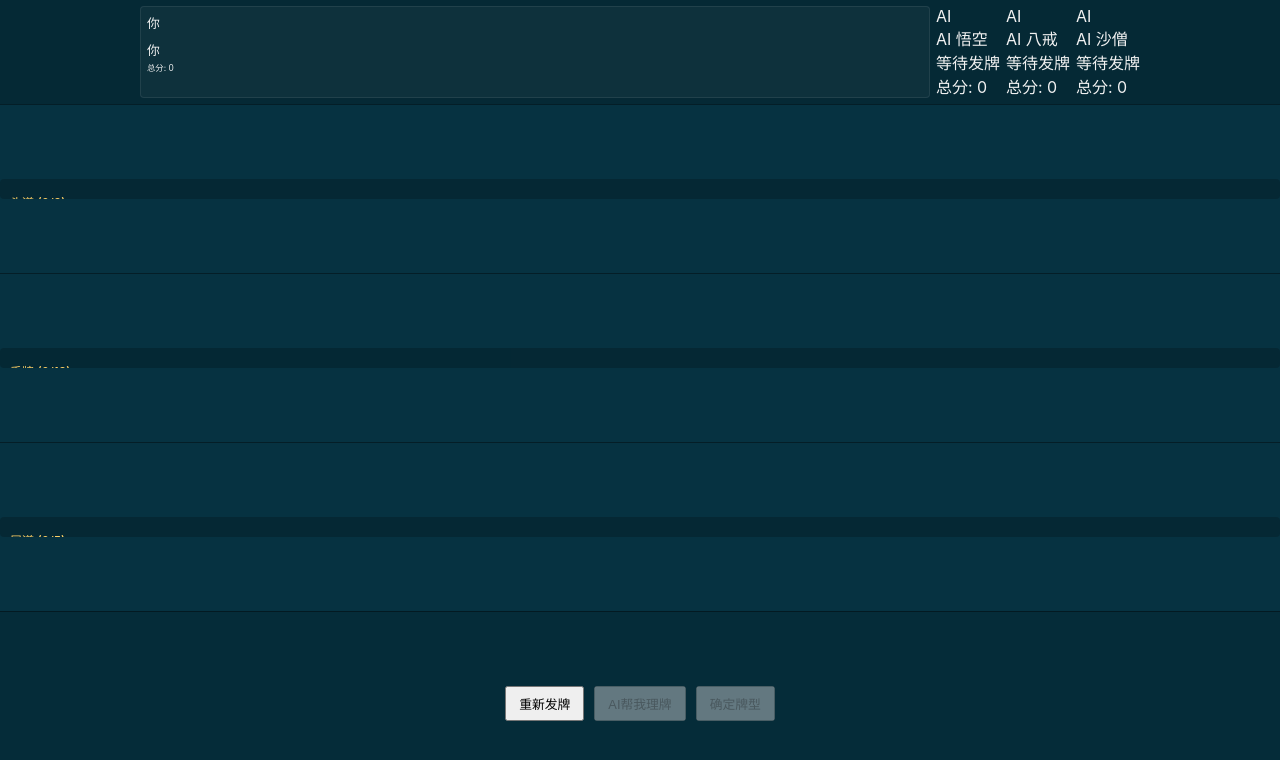
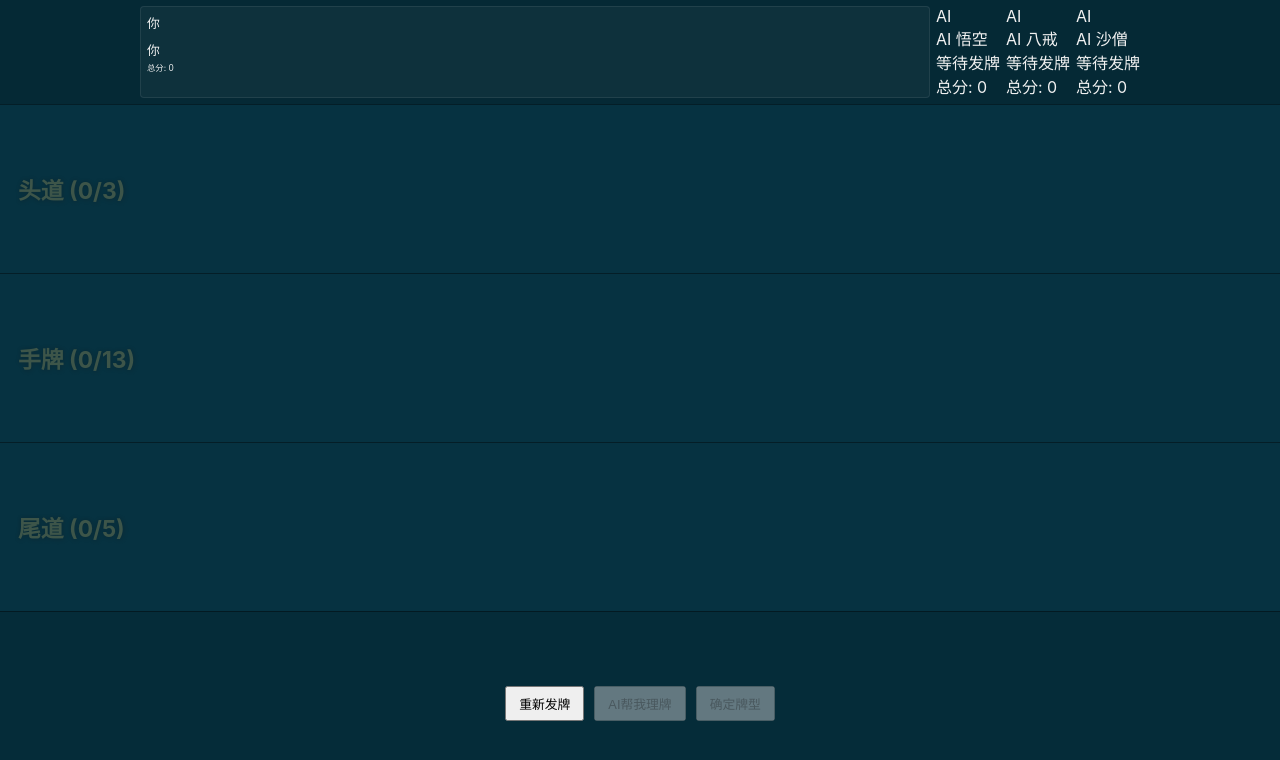
Before and after one commit to wen952555/sss, a React (Create React App) app in the folder frontend/: page / in a window 1280 px wide. Shown: the top 760 px of the page. Built offline with nearby package versions, Linux system fonts and the light colour scheme.

Commit message:
Update App.css

```diff
--- a/frontend/src/App.css
+++ b/frontend/src/App.css
@@ -1,5 +1,3 @@
-/* frontend/src/App.css */
-
 /* --- 全局与基础布局 --- */
 html, body {
   height: 100%;
@@ -82,7 +80,7 @@ html, body {
   display: flex;
   justify-content: center;
   align-items: stretch;
-  overflow: hidden;
+  overflow: hidden; /* 禁止滚动条出现 */
   border-top: 1px solid rgba(0,0,0,0.4);
 }
 
@@ -100,35 +98,35 @@ html, body {
   min-height: 0;
   margin: 0 auto;
   justify-content: center;
-  overflow-x: auto;
-  overflow-y: hidden;
+  overflow: visible;   /* 禁止滚动条，也不裁剪说明文字 */
   padding: 0 10px;
 }
 
-/* 标题信息浮于上方，不影响手牌自适应 */
+/* 说明文字半透明覆盖（可被扑克牌覆盖） */
 .hand-info-internal {
   position: absolute;
-  top: 2px; left: 10px; right: 10px;
+  top: 50%;
+  left: 0; right: 0;
+  width: 100%;
+  transform: translateY(-50%);
   display: flex;
   justify-content: space-between;
   align-items: center;
   pointer-events: none;
   z-index: 1;
+  opacity: 0.22; /* 半透明 */
+  font-size: 1.22em;
+  font-weight: bold;
+  padding: 0 18px;
+  color: #ffd166;
+  text-shadow: 1px 1px 5px #222, 0 0 4px #000;
+  user-select: none;
 }
-.hand-area-title-internal { color: #ffd166; font-weight: 500; font-size: 0.75em; }
-.hand-type-display-internal { font-size: 0.7em; padding: 1px 4px; }
 
-.hand-area.allow-wrapping {
-  flex-wrap: wrap;
-  justify-content: center;
-  align-items: flex-start;
-  padding-top: 20px;
-  overflow-y: auto;
-}
-.hand-area:not(.allow-wrapping) {
-  flex-wrap: nowrap;
-  justify-content: center;
-  padding-top: 20px;
+/* 扑克牌可覆盖说明文字 */
+.hand-area .card {
+  position: relative;
+  z-index: 2;
 }
 
 /* 卡牌自适应横幅高度 */
```
